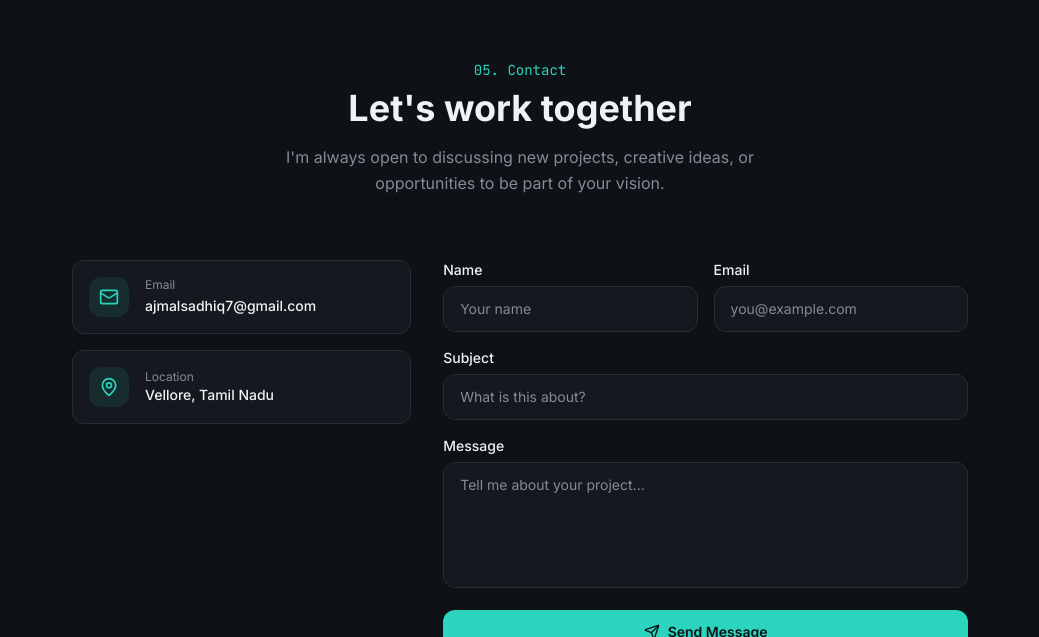
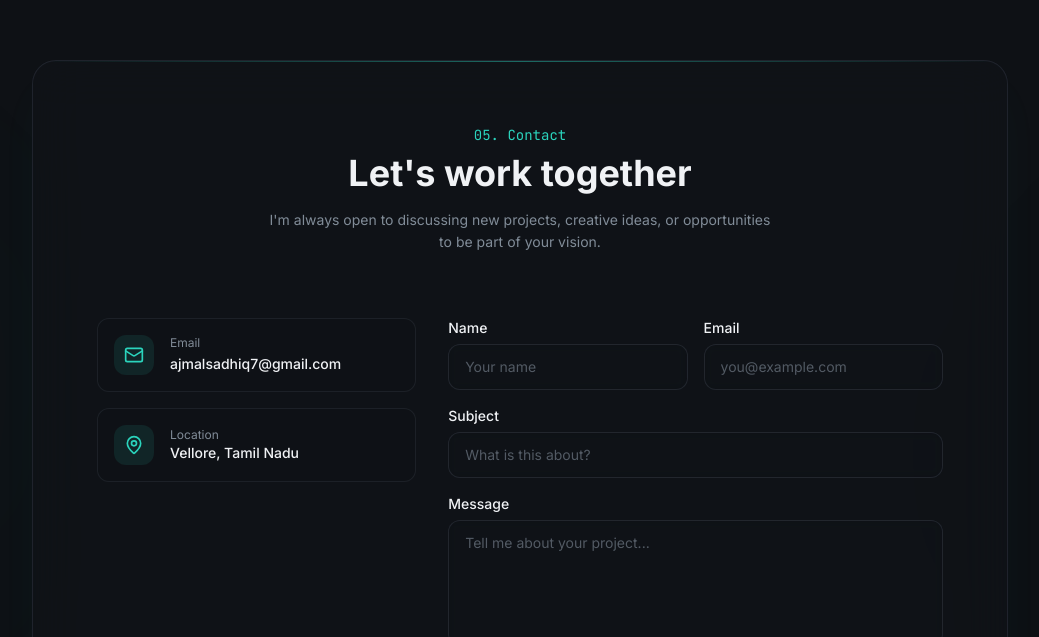
Before and after one commit to ajmalsadhiq/resume, a Next.js app: page / in a window 1280 px wide. Shown: the part 7463-8100 px from the top of the page, without its empty margins (120-1159 px from the left). Built offline with nearby package versions, Linux system fonts and the light colour scheme.

Commit message:
style: enlarge interactive cat mascot and wrap Let's work together contact section in styled glass container

```diff
--- a/app/components/contact.tsx
+++ b/app/components/contact.tsx
@@ -25,38 +25,42 @@ export default function Contact() {
   const isInView = useInView(ref, { once: true, margin: "-100px" })
 
   return (
-    <section id="contact" className="relative py-24">
-      <div className="mx-auto max-w-6xl px-6" ref={ref}>
+    <section id="contact" className="relative py-24 overflow-hidden">
+      {/* Decorative background glow orbs */}
+      <div className="pointer-events-none absolute -left-1/4 top-1/4 h-96 w-96 rounded-full bg-primary/5 blur-[120px] dark:bg-primary/5" />
+      <div className="pointer-events-none absolute -right-1/4 bottom-1/4 h-96 w-96 rounded-full bg-secondary/5 blur-[120px] dark:bg-secondary/5" />
+
+      <div className="mx-auto max-w-5xl px-6" ref={ref}>
         <motion.div
-          initial={{ opacity: 0, y: 40 }}
+          initial={{ opacity: 0, y: 50 }}
           animate={isInView ? { opacity: 1, y: 0 } : {}}
-          transition={{ duration: 0.6 }}
-          className="mb-16 text-center"
+          transition={{ duration: 0.8, ease: "easeOut" }}
+          className="relative overflow-hidden rounded-3xl border border-border/70 bg-card/30 p-8 backdrop-blur-xl md:p-12 lg:p-16 shadow-2xl shadow-primary/5"
         >
+          {/* Top border neon glow */}
+          <div className="absolute top-0 left-0 right-0 h-[1.5px] bg-gradient-to-r from-transparent via-primary/45 to-transparent" />
+
+          {/* Section Header */}
+          <div className="mb-16 text-center">
             <p className="mb-2 font-mono text-sm text-primary">05. Contact</p>
             <h2 className="text-balance text-3xl font-bold text-foreground sm:text-4xl">
               {"Let's work together"}
             </h2>
-          <p className="mx-auto mt-4 max-w-lg text-pretty leading-relaxed text-muted-foreground">
+            <p className="mx-auto mt-4 max-w-lg text-pretty leading-relaxed text-sm text-muted-foreground">
               {"I'm always open to discussing new projects, creative ideas, or opportunities to be part of your vision."}
             </p>
-        </motion.div>
+          </div>
 
           <div className="mx-auto grid max-w-4xl gap-8 lg:grid-cols-5">
             {/* Contact Info */}
-          <motion.div
-            initial={{ opacity: 0, x: -30 }}
-            animate={isInView ? { opacity: 1, x: 0 } : {}}
-            transition={{ duration: 0.6, delay: 0.1 }}
-            className="flex flex-col gap-4 lg:col-span-2"
-          >
+            <div className="flex flex-col gap-4 lg:col-span-2">
               {contactInfo.map((info, i) => (
                 <motion.div
                   key={info.label}
                   initial={{ opacity: 0, y: 20 }}
                   animate={isInView ? { opacity: 1, y: 0 } : {}}
-                transition={{ duration: 0.4, delay: 0.2 + 0.1 * i }}
-                className="group flex items-center gap-4 rounded-xl border border-border bg-card p-4 transition-all duration-300 hover:border-primary/40 hover:shadow-md hover:shadow-primary/5"
+                  transition={{ duration: 0.5, delay: 0.1 + 0.1 * i }}
+                  className="group flex items-center gap-4 rounded-xl border border-border/60 bg-background/30 p-4 transition-all duration-300 hover:border-primary/40 hover:shadow-md hover:shadow-primary/5"
                 >
                   <div className="flex h-10 w-10 items-center justify-center rounded-lg bg-primary/10 text-primary transition-colors group-hover:bg-primary group-hover:text-primary-foreground">
                     <info.icon className="h-5 w-5" />
@@ -76,18 +80,17 @@ export default function Contact() {
                   </div>
                 </motion.div>
               ))}
-          </motion.div>
+            </div>
 
             {/* Contact Form */}
             <motion.form
-            initial={{ opacity: 0, x: 30 }}
-            animate={isInView ? { opacity: 1, x: 0 } : {}}
-            transition={{ duration: 0.6, delay: 0.2 }}
+              initial={{ opacity: 0 }}
+              animate={isInView ? { opacity: 1 } : {}}
+              transition={{ duration: 0.5, delay: 0.3 }}
               className="flex flex-col gap-4 lg:col-span-3"
               action="https://formspree.io/f/xvzbzqel"
               method="POST"
             >
-
               <div className="grid gap-4 sm:grid-cols-2">
                 <div>
                   <label htmlFor="name" className="mb-1.5 block text-sm font-medium text-foreground">
@@ -99,7 +102,7 @@ export default function Contact() {
                     type="text"
                     placeholder="Your name"
                     required
-                  className="w-full rounded-lg border border-border bg-card px-4 py-3 text-sm text-foreground outline-none transition-colors placeholder:text-muted-foreground focus:border-primary focus:ring-1 focus:ring-primary"
+                    className="w-full rounded-lg border border-border/80 bg-background/25 px-4 py-3 text-sm text-foreground outline-none backdrop-blur-sm transition-colors placeholder:text-muted-foreground/60 focus:border-primary focus:ring-1 focus:ring-primary"
                   />
                 </div>
                 <div>
@@ -112,7 +115,7 @@ export default function Contact() {
                     type="email"
                     placeholder="you@example.com"
                     required
-                  className="w-full rounded-lg border border-border bg-card px-4 py-3 text-sm text-foreground outline-none transition-colors placeholder:text-muted-foreground focus:border-primary focus:ring-1 focus:ring-primary"
+                    className="w-full rounded-lg border border-border/80 bg-background/25 px-4 py-3 text-sm text-foreground outline-none backdrop-blur-sm transition-colors placeholder:text-muted-foreground/60 focus:border-primary focus:ring-1 focus:ring-primary"
                   />
                 </div>
               </div>
@@ -125,7 +128,7 @@ export default function Contact() {
                   name="subject"
                   type="text"
                   placeholder="What is this about?"
-                className="w-full rounded-lg border border-border bg-card px-4 py-3 text-sm text-foreground outline-none transition-colors placeholder:text-muted-foreground focus:border-primary focus:ring-1 focus:ring-primary"
+                  className="w-full rounded-lg border border-border/80 bg-background/25 px-4 py-3 text-sm text-foreground outline-none backdrop-blur-sm transition-colors placeholder:text-muted-foreground/60 focus:border-primary focus:ring-1 focus:ring-primary"
                 />
               </div>
               <div>
@@ -138,7 +141,7 @@ export default function Contact() {
                   rows={5}
                   placeholder="Tell me about your project..."
                   required
-                className="w-full resize-none rounded-lg border border-border bg-card px-4 py-3 text-sm text-foreground outline-none transition-colors placeholder:text-muted-foreground focus:border-primary focus:ring-1 focus:ring-primary"
+                  className="w-full resize-none rounded-lg border border-border/80 bg-background/25 px-4 py-3 text-sm text-foreground outline-none backdrop-blur-sm transition-colors placeholder:text-muted-foreground/60 focus:border-primary focus:ring-1 focus:ring-primary"
                 />
               </div>
               <motion.button
@@ -152,6 +155,7 @@ export default function Contact() {
               </motion.button>
             </motion.form>
           </div>
+        </motion.div>
       </div>
     </section>
   )
--- a/app/components/interactive-cat.tsx
+++ b/app/components/interactive-cat.tsx
@@ -104,22 +104,26 @@ export default function InteractiveCat() {
           <motion.div
             key={`heart-${petCount}-${i}`}
             className="pointer-events-none absolute text-lg"
+            style={{
+              left: `${35 + Math.random() * 30}%`,
+              top: `${30 + Math.random() * 20}%`,
+            }}
             initial={{
               opacity: 1,
-              x: 40 + Math.random() * 40,
-              y: 20,
               scale: 0,
+              x: 0,
+              y: 0,
             }}
             animate={{
               opacity: 0,
-              y: -60 - Math.random() * 40,
-              x: 20 + Math.random() * 80,
-              scale: 1,
+              y: -80 - Math.random() * 50,
+              x: (Math.random() - 0.5) * 80,
+              scale: 1.2,
               rotate: Math.random() * 40 - 20,
             }}
             transition={{ duration: 1.2, delay: i * 0.1 }}
           >
-            <svg width="16" height="16" viewBox="0 0 24 24" fill="hsl(var(--primary))" className="opacity-80">
+            <svg width="18" height="18" viewBox="0 0 24 24" fill="hsl(var(--primary))" className="opacity-85">
               <path d="M12 21.35l-1.45-1.32C5.4 15.36 2 12.28 2 8.5 2 5.42 4.42 3 7.5 3c1.74 0 3.41.81 4.5 2.09C13.09 3.81 14.76 3 16.5 3 19.58 3 22 5.42 22 8.5c0 3.78-3.4 6.86-8.55 11.54L12 21.35z" />
             </svg>
           </motion.div>
@@ -131,24 +135,28 @@ export default function InteractiveCat() {
           <motion.div
             key={`star-${i}`}
             className="pointer-events-none absolute"
+            style={{
+              left: `${25 + Math.random() * 50}%`,
+              top: `${30 + Math.random() * 45}%`,
+            }}
             initial={{
               opacity: 1,
-              x: 20 + Math.random() * 80,
-              y: 20 + Math.random() * 60,
               scale: 0,
+              x: 0,
+              y: 0,
             }}
             animate={{
               opacity: 0,
               scale: [0, 1.8, 0],
-              y: [20 + Math.random() * 60, -20 - Math.random() * 30],
-              x: [20 + Math.random() * 80, 20 + Math.random() * 80 + (Math.random() - 0.5) * 40],
+              y: -100 - Math.random() * 50,
+              x: (Math.random() - 0.5) * 100,
               rotate: 360,
             }}
             transition={{ duration: 1.2, delay: i * 0.05, ease: "easeOut" }}
           >
             <svg
-              width="14"
-              height="14"
+              width="16"
+              height="16"
               viewBox="0 0 24 24"
               fill={i % 3 === 0 ? "hsl(45, 100%, 60%)" : i % 3 === 1 ? "hsl(175, 90%, 55%)" : "hsl(var(--primary))"}
               className="opacity-95"
@@ -164,7 +172,7 @@ export default function InteractiveCat() {
           initial={{ opacity: 0, scale: 0.5, y: 10 }}
           animate={{ opacity: 1, scale: 1, y: 0 }}
           exit={{ opacity: 0, scale: 0.5 }}
-          className="absolute -top-10 left-1/2 -translate-x-1/2 whitespace-nowrap rounded-full bg-card px-3 py-1 text-xs font-medium text-foreground shadow-lg border border-border"
+          className="absolute -top-14 left-1/2 -translate-x-1/2 whitespace-nowrap rounded-full bg-card px-3 py-1 text-xs font-medium text-foreground shadow-lg border border-border"
         >
           {mood === "happy" && "Purrrr~"}
           {mood === "tickled" && "MMMmmmm💕"}
@@ -177,8 +185,8 @@ export default function InteractiveCat() {
         className="relative"
       >
         <svg
-          width="260"
-          height="260"
+          width="340"
+          height="340"
           viewBox="0 0 85 90"
           onClick={handlePet}
           onDoubleClick={handleTickle}
```
Lines whose indentation alone changed are shown as unchanged.
